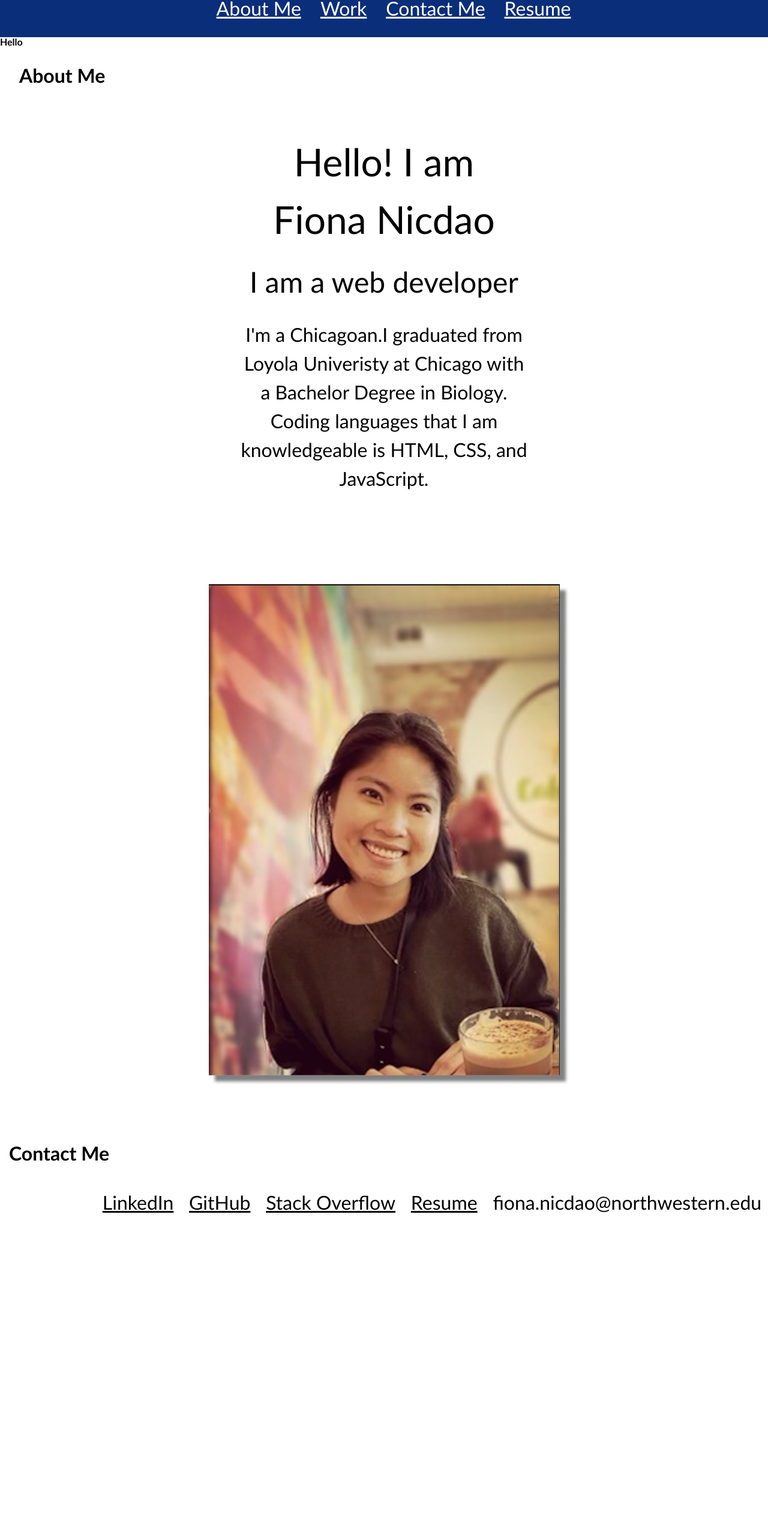
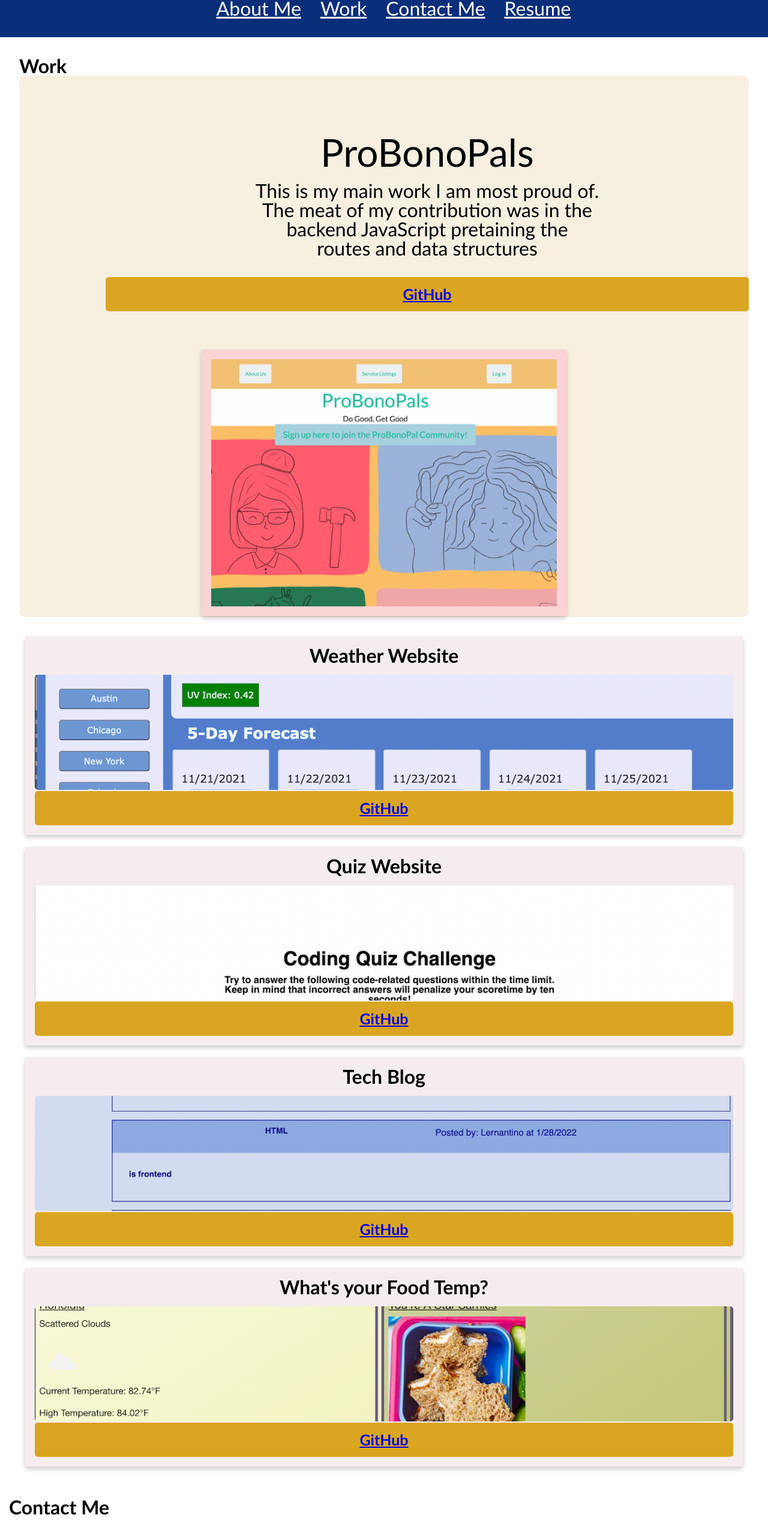
Before and after one commit to fiona1nicdao/portfolio-react, a React (Create React App) app: page /work in a window 1280 px wide. Shown: the part 130-2696 px from the top of the page at 60% size. Before the commit the page ends 2154 px from the top, so only its background shows below. Built offline with nearby package versions, Linux system fonts and the light colour scheme.

Commit message:
add routes

```diff
--- a/package.json
+++ b/package.json
@@ -8,6 +8,7 @@
     "@testing-library/user-event": "^13.5.0",
     "react": "^17.0.2",
     "react-dom": "^17.0.2",
+    "react-router-dom": "^6.2.1",
     "react-scripts": "5.0.0",
     "web-vitals": "^2.1.4"
   },
--- a/src/App.js
+++ b/src/App.js
@@ -1,59 +1,15 @@
 import './assets/css/reset.css'
 import './assets/css/App.css'
-import Aboutme from './components/aboutme/Aboutme'
+// import {NavLink, Routes, Route} from 'react-router-dom'
+import Header from './components/header/Header'
+import Footer from './components/footer/Footer'
+
 
 function App() {
   return (
     <div className="App">
-      <header>
-      <h1 className="name">Fiona Nicdao</h1>
-        <nav className="col-md-6">
-            <ul>
-                <li>
-                    <a href="#About-Me">About Me</a>
-                </li>
-                <li>
-                    <a href="#Work">Work</a>
-                </li>
-                <li>
-                    <a href="#Contact-Me">Contact Me</a>
-                </li>
-                <li>
-                    <a href="#Resume">Resume</a>
-                </li>
-            </ul>
-        </nav>
-      </header>
-      <main>
-        <h1>Hello</h1>
-        <Aboutme/>
-      </main>
-      <footer id="Contact-Me">
-      <h3 className="Me">
-            Contact Me
-        </h3>
-        <ul className="contact">
-            <li>
-                <a href="https://www.linkedin.com/in/fiona-nicdao221513175luc/">
-                    LinkedIn
-                </a>
-            </li>
-            <li>
-                <a href="https://github.com/fiona1nicdao">
-                GitHub
-                </a>
-            </li>
-            <li>
-                <a href="https://stackoverflow.com/users/story/16901383?newreg=75f0e74564eb459091c31304de659394&_=1">
-                Stack Overflow
-                </a>
-            </li>
-            <li id="Resume">
-                <a href="https://drive.google.com/file/d/1TqaHmgJwhzWoQlenXV5DLSzH1KAmOZvA/preview">Resume</a>
-            </li>
-            <li className="email">fiona.nicdao@northwestern.edu</li>
-        </ul>
-      </footer>
+        <Header/>
+        <Footer/>
     </div>
   );
 }
--- a/src/assets/css/App.css
+++ b/src/assets/css/App.css
@@ -108,6 +108,7 @@
     background-color: #fad4d4;
     /* width: 400%;
     height: 100%; */
+    width:50%;
     max-width: auto;
     max-width: auto;
 }
--- /dev/null
+++ b/src/components/contact/Contact.js
@@ -0,0 +1,7 @@
+export default function(){
+    return(
+        <div>
+            <h1>Contact Page </h1>
+        </div>
+    )
+}
--- a/src/components/header/Header.js
+++ b/src/components/header/Header.js
@@ -1,24 +1,45 @@
+import {NavLink, Routes, Route} from 'react-router-dom'
+import Aboutme from '../aboutme/Aboutme'
+
+import Contact from '../contact/Contact'
+import Work from '../work/Work'
+
+
 export default function Header(){
     return(
+        <div>
             <header>
             <h1 className="name">Fiona Nicdao</h1>
                 <nav className="col-md-6">
                     <ul>
                         <li>
-                      <a href="#About-Me">About Me</a>
+                                <NavLink to='/'>About Me</NavLink>
+                            {/* <a href="#About-Me">About Me</a> */}
                         </li>
                         <li>
-                      <a href="#Work">Work</a>
+                                <NavLink to='/work'>Work</NavLink>
+                            {/* <a href="#Work">Work</a> */}
                         </li>
                         <li>
-                      <a href="#Contact-Me">Contact Me</a>
+                                <NavLink to='/contact'>Contact Me</NavLink>
+                            {/* <a href="#Contact-Me">Contact Me</a> */}
                         </li>
                         <li>
-                      <a href="#Resume">Resume</a>
+                            <NavLink to='/resume'>Resume</NavLink>
+                            {/* <a href="#Resume">Resume</a> */}
                         </li>
                     </ul>
                 </nav>
             </header>
+            <main>
+                <Routes>
+                    <Route path='/'element={<Aboutme/>}/>
+                    <Route path='/work'element={<Work/>}/>
+                    <Route path='/contact'element={<Contact/>}/>
+                </Routes>
+            </main>
+        </div>
+
 
     )
 }
--- a/src/index.js
+++ b/src/index.js
@@ -2,11 +2,15 @@ import React from 'react';
 import ReactDOM from 'react-dom';
 import './index.css';
 import App from './App';
+import {BrowserRouter} from 'react-router-dom'
+
 import reportWebVitals from './reportWebVitals';
 
 ReactDOM.render(
   <React.StrictMode>
-    <App />
+    <BrowserRouter>
+      <App />
+    </BrowserRouter>
   </React.StrictMode>,
   document.getElementById('root')
 );
```
Also changed, not shown: src/components/resume/Resume.js (added), 1 other file (tests, documents, lock files or other folders). Lines whose indentation alone changed are shown as unchanged.
